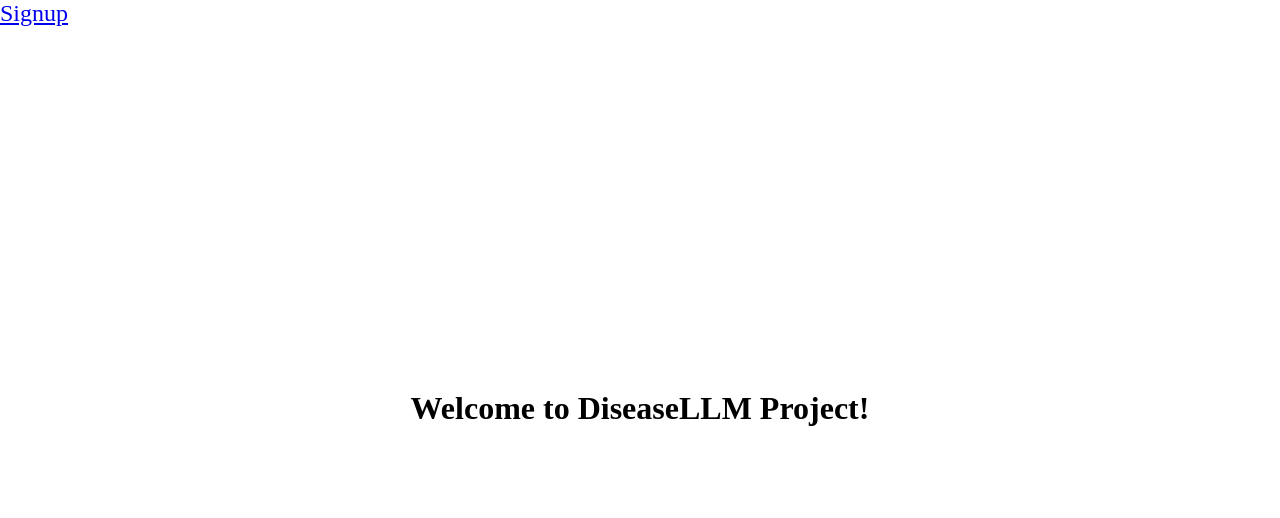
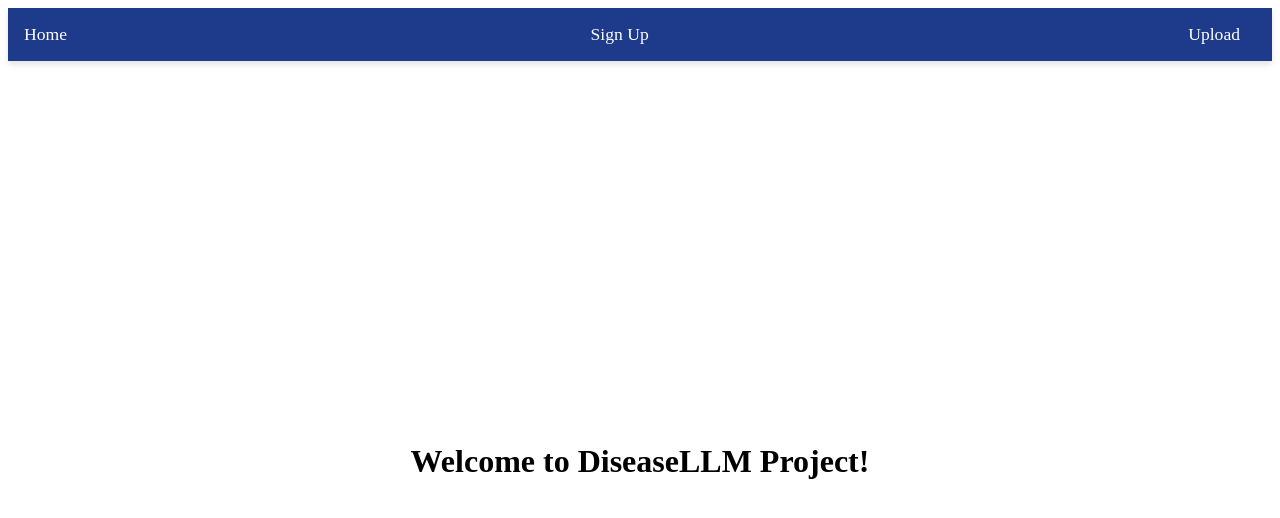
Before and after one commit to Killerbacon34/DiseaseLLM, a Next.js app in the folder frontend/src/: page / in a window 1280 px wide. Shown: the top 518 px of the page. Built offline with nearby package versions, Linux system fonts and the light colour scheme.

Commit message:
Added working Navbar

```diff
--- a/frontend/src/pages/Navbar.js
+++ b/frontend/src/pages/Navbar.js
@@ -1,42 +1,26 @@
-import { Link } from "react-router-dom";
+import Link from "next/link";
+
 
 const Navbar = () => {
   return (
-    <nav>
-      <div>
-        <Link to="/Home">Home</Link>
-        <div className="space-x-4">
-          <Link to="/upload">Upload File</Link>
-          <Link to="/signup">Signup</Link>
-        </div>
+    <nav style={{backgroundcolor: 'blue',
+    display: 'flex',
+    justifyContent: 'space-between',
+    padding: '1rem',
+    alignItems: 'center',
+    color: 'white'
+    }}>
+      <div style={{display: 'flex', alignItems: 'center', fontWeight: 'bold', fontSize: '1.5rem'}}>
+        <Link href="/">Home</Link>
+      </div>
+      <div style={{display: 'flex', marginRight: '1rem', fontWeight: 'bold', fontSize: '1.5rem'}}>
+        <Link href="/signup">Sign Up</Link>
+      </div>
+      <div style={{display: 'flex', marginRight: '1rem', fontWeight: 'bold', fontSize: '1.5rem'}}>
+        <Link href="/upload">Upload</Link>
       </div>
     </nav>
   );
 };
 
 export default Navbar;
-
-
-// import { Link, Outlet } from "react-router-dom";
-
-// export default function Navbar() {
-//   return (
-//     <>
-//       <header className="Navbar">
-//         <nav>
-//           <ul>
-//             <li>
-//               <Link href="/">Home</Link>
-//             </li>
-//             <li>
-//               <Link href="signup">Signup</Link>
-//             </li>
-//           </ul>
-//         </nav>
-//       </header>
-//       <main>
-//         <Outlet />
-//       </main>
-//     </>
-//   );
-// }
--- a/frontend/src/pages/_app.js
+++ b/frontend/src/pages/_app.js
@@ -1,15 +1,17 @@
 import React from "react";
 import { QueryClient, QueryClientProvider } from "react-query";
+import Navbar from "./Navbar";
 import "./styles.css";
 
 const queryClient = new QueryClient();
 
 function MyApp({ Component, pageProps }) {
-    return (
-        <QueryClientProvider client={queryClient}>
-            <Component {...pageProps} />
-        </QueryClientProvider>
-    );
+  return (
+    <QueryClientProvider client={queryClient}>
+      <Navbar />
+      <Component {...pageProps} />
+    </QueryClientProvider>
+  );
 }
 
 export default MyApp;
--- a/frontend/src/pages/index.js
+++ b/frontend/src/pages/index.js
@@ -1,66 +1,19 @@
 import React from "react";
 import { BrowserRouter, Routes, Route } from "react-router-dom";
 import { Link } from 'react-router-dom'
+import NavBar from "./Navbar";
 
 export default function Home() {
-  return (<div style={{
+  return (
+    <>
+  <div style={{
     display: 'flex',
     justifyContent: 'center',
     alignItems: 'center',
     height: '100vh'
     }}>
     <h1>Welcome to DiseaseLLM Project!</h1>
-    <a style={{position: "fixed",
-    top: 0,
-    left: 0,
-    fontSize: "24px"}}href="/signup">Signup</a>
-  </div>)
+
+  </div>
+  </>)
 }
-
-// import React from "react";
-// import ReactDOM from "react-dom/client";
-// import {
-//   Route,
-//   RouterProvider,
-//   BrowserRouter,
-//   Switch,
-//   createBrowserRouter,
-//   createRoutesFromElements
-// } from "react-router-dom";
-
-
-// import Navbar from "./Navbar";
-// import Signup from "./signup";
-// import Home from "./home";
-
-// export default function Indexes() {
-//   return(
-//     <BrowserRouter>
-//       <Switch>
-//       <Route exact path="/" render={() => <Redirect to="/home" />} />
-//       <Route path="/home" component={Home} />
-//       <Route path="/signup" component={Signup} />
-//       </Switch>
-//     </BrowserRouter>
-//     );
-// }
-
-
-// const router = createBrowserRouter(
-//   createRoutesFromElements(
-//     <>
-//     <Route path="/" element={<Navbar />}>
-//       <Route index element={<Home />} />
-//       <Route path="signup" element={<Signup />} />
-//     </Route>
-//     </>
-
-//   )
-// );
-
-
-// ReactDOM.createRoot(document.getElementById("root")).render(
-//   <React.StrictMode>
-//     <RouterProvider router={router} />
-//   </React.StrictMode>
-// );
--- a/frontend/src/pages/styles.css
+++ b/frontend/src/pages/styles.css
@@ -1,3 +1,35 @@
-h1 {
+/* h1 {
     text-align: center;
-}
+} */
+ /* styles.css */
+
+nav {
+    background-color: #1e3a8a; /* Dark blue */
+    padding: 1rem;
+    box-shadow: 0 4px 6px rgba(0, 0, 0, 0.1);
+  }
+
+  nav .container {
+    display: flex;
+    justify-content: space-between;
+    align-items: center;
+    max-width: 1200px;
+    margin: 0 auto;
+  }
+
+  nav a {
+    color: white;
+    text-decoration: none;
+    font-size: 1.1rem;
+    font-weight: 500;
+    transition: color 0.3s ease-in-out;
+  }
+
+  nav a:hover {
+    text-decoration: underline;
+    color: #93c5fd; /* Light blue */
+  }
+
+  nav .space-x-4 > * {
+    margin-left: 1rem;
+  }
```
